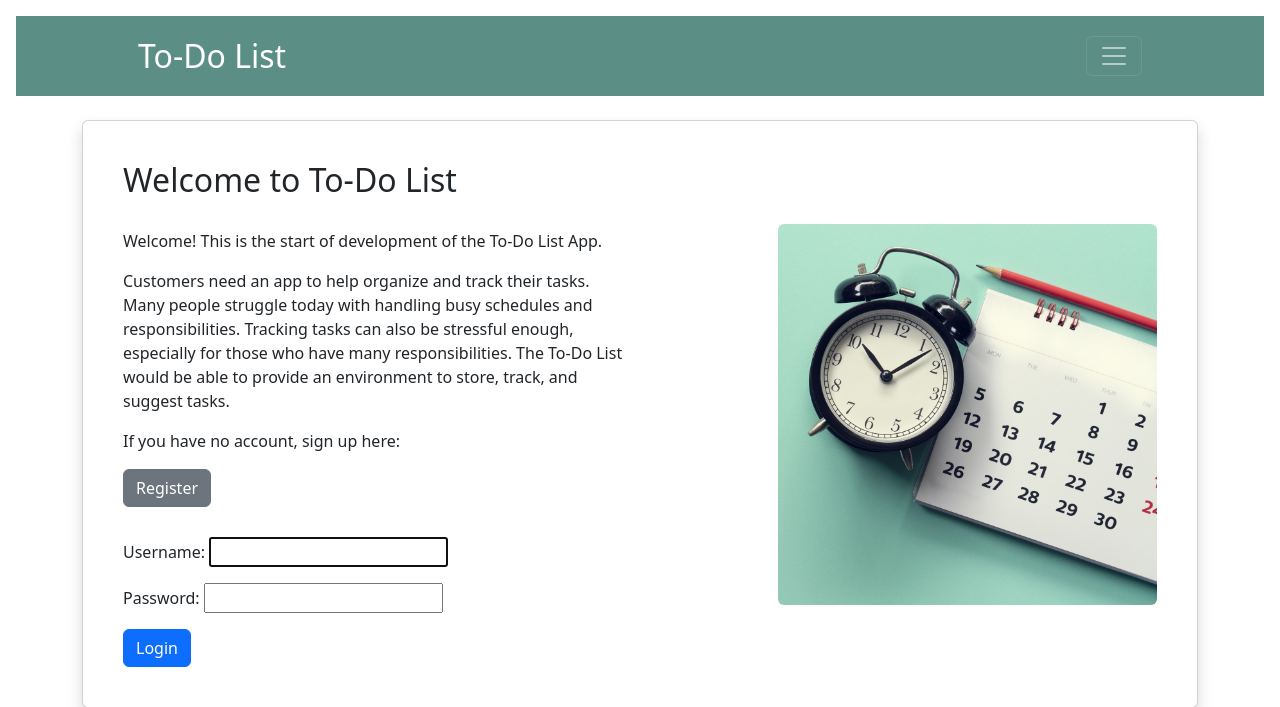
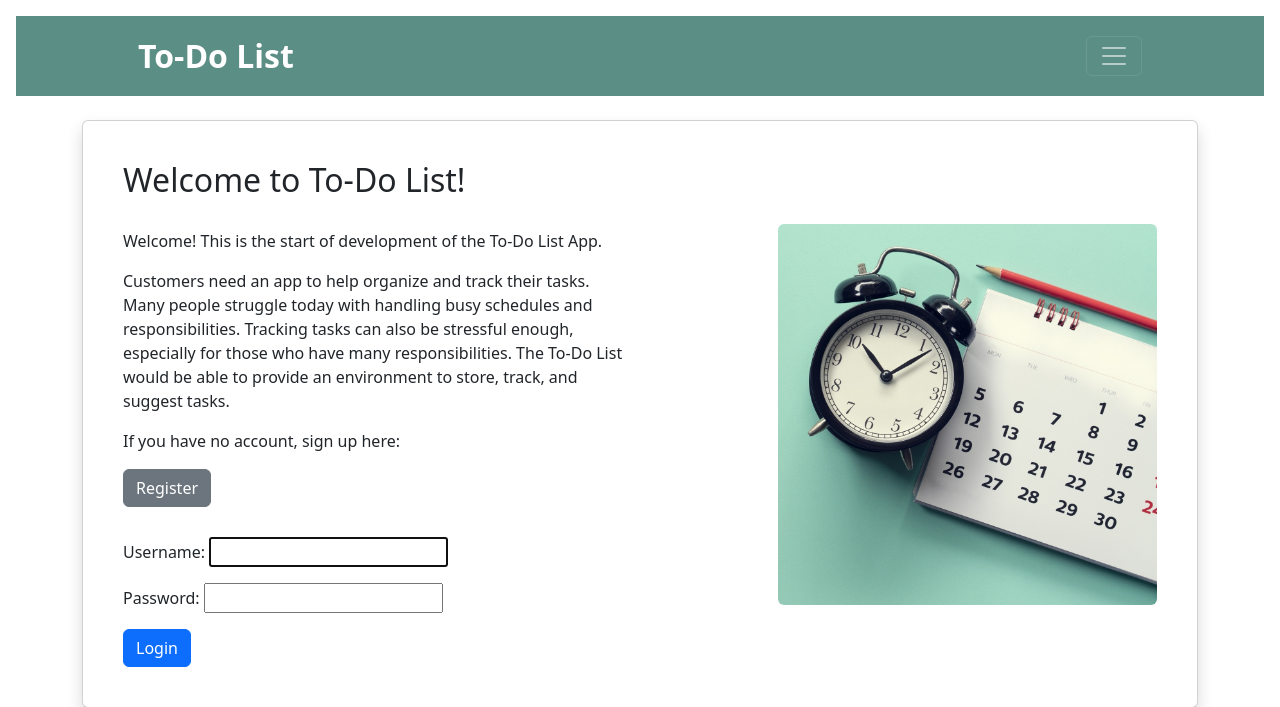
Before and after one commit to UCCS-SP25-CS4300-CS5300-1/Group-1-spring-2025, a Django app: page / in a window 1280 px wide. Shown: the top 707 px of the page. Run offline with Django 5.2, Linux system fonts and the light colour scheme.

Commit message:
Small changes to UI

```diff
--- a/team1project/todoapp/templates/base.html
+++ b/team1project/todoapp/templates/base.html
@@ -55,7 +55,7 @@
 
         <nav class="navbar navbar-dark" style="height: 80px; background-color: #5b8e85;">
             <div class="container-fluid">
-                <a class="navbar-brand" href="#" style="margin-left: 110px; font-size: 2rem;">To-Do List</a>
+                <a href="{% url 'home' %}" class="navbar-brand" href="#" style="margin-left: 110px; font-size: 2rem;"><b>To-Do List</b></a>
                 <button class="navbar-toggler ms-auto" type="button" data-bs-toggle="collapse" data-bs-target="#navbarToggleExternalContent" aria-controls="navbarToggleExternalContent" aria-expanded="false" aria-label="Toggle navigation" style="margin-right: 110px;">
                     <span class="navbar-toggler-icon"></span>
                 </button>
--- a/team1project/todoapp/templates/index.html
+++ b/team1project/todoapp/templates/index.html
@@ -13,7 +13,7 @@
         <div class="row">
             <!-- left column: welcome text and login form -->
             <div class="col-md-6">
-                <h2 class="card-title" style="margin-bottom: 30px;">Welcome to To-Do List</h2>
+                <h2 class="card-title" style="margin-bottom: 30px;">Welcome to To-Do List!</h2>
                 <p>Welcome! This is the start of development of the To-Do List App.</p>
                 <p>Customers need an app to help organize and track their tasks. Many people struggle today with handling busy schedules and responsibilities. Tracking tasks can also be stressful enough, especially for those who have many responsibilities. The To-Do List would be able to provide an environment to store, track, and suggest tasks.</p>
 
```
